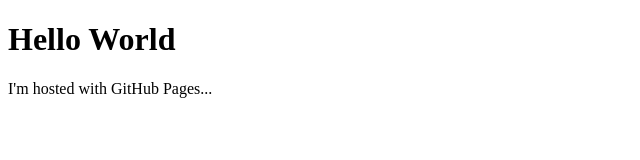
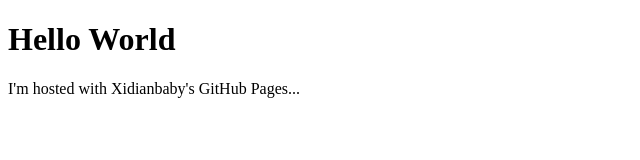
Before and after one commit to xidianbaby/xidianbaby.github.io, a plain HTML site: page index.html in a window 1280 px wide. Shown: the whole page, without its empty margins (0-640 px from the left). Drawn offline with Linux system fonts and the light colour scheme.

Commit message:
Update index.html

```diff
--- a/index.html
+++ b/index.html
@@ -2,6 +2,6 @@
 <html>
 <body>
 <h1>Hello World</h1>
-<p>I'm hosted with GitHub Pages...</p>
+<p>I'm hosted with Xidianbaby's GitHub Pages...</p>
 </body>
 </html>
```
